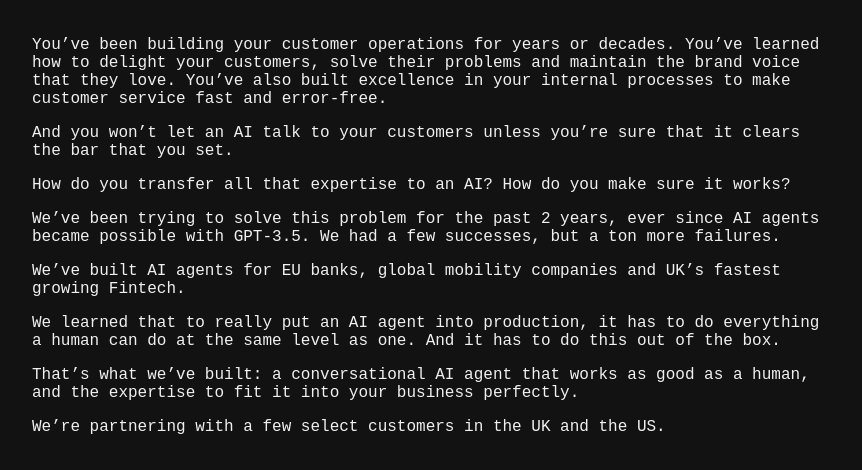
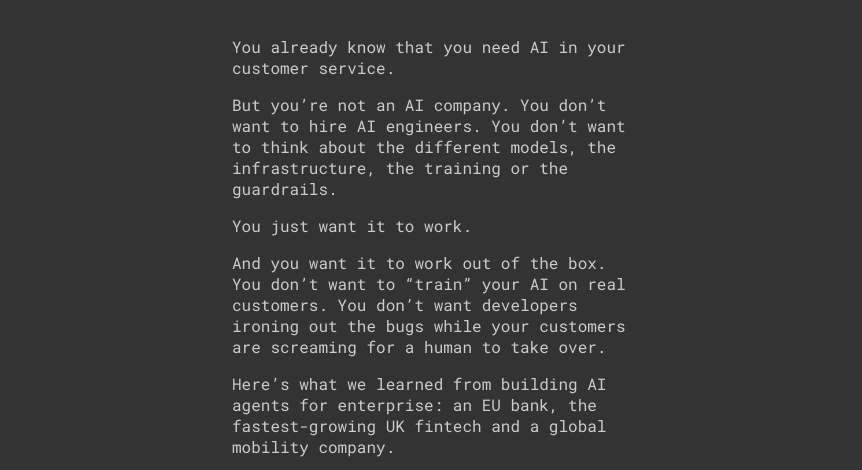
Before and after one commit to recombine-ai/getbuilt-ai.github.io, a plain HTML site: page index.html in a window 1280 px wide. Shown: the top 470 px of the page, without its empty margins (208-1070 px from the left). Drawn offline with Linux system fonts and the light colour scheme.

Commit message:
Update index.html

```diff
--- a/index.html
+++ b/index.html
@@ -3,16 +3,18 @@
 <head>
     <meta charset="UTF-8">
     <title>Recombine</title>
+    <!-- Link to Roboto Mono font from Google Fonts -->
+    <link href="https://fonts.googleapis.com/css2?family=Roboto+Mono&display=swap" rel="stylesheet">
     <style>
         body {
-            background-color: #121212; /* Dark background */
-            color: #f0f0f0; /* Off-white text */
-            font-family: 'Courier New', Courier, monospace; /* Monospace font */
+            background-color: #333333; /* Dark charcoal background */
+            color: #CCCCCC; /* CCC text color */
+            font-family: 'Roboto Mono', monospace; /* Roboto Mono font */
             margin: 0;
             padding: 0;
         }
         .container {
-            max-width: 800px; /* Limit width on desktop */
+            max-width: 400px; /* Limit width on desktop */
             margin: 0 auto;
             padding: 20px;
         }
@@ -31,11 +33,11 @@
             flex-shrink: 0;
         }
         .footer a {
-            color: #f0f0f0;
+            color: #CCCCCC;
             text-decoration: none;
         }
         .footer a:hover {
-            color: #ffffff;
+            color: #FFFFFF;
         }
         @media (max-width: 600px) {
             .container {
@@ -46,21 +48,21 @@
 </head>
 <body>
     <div class="container">
-        <p>You’ve been building your customer operations for years or decades. You’ve learned how to delight your customers, solve their problems and maintain the brand voice that they love. You’ve also built excellence in your internal processes to make customer service fast and error-free.</p>
+        <p>You already know that you need AI in your customer service.</p>
 
-        <p>And you won’t let an AI talk to your customers unless you’re sure that it clears the bar that you set.</p>
+        <p>But you’re not an AI company. You don’t want to hire AI engineers. You don’t want to think about the different models, the infrastructure, the training or the guardrails.</p>
 
-        <p>How do you transfer all that expertise to an AI? How do you make sure it works?</p>
+        <p>You just want it to work.</p>
 
-        <p>We’ve been trying to solve this problem for the past 2 years, ever since AI agents became possible with GPT-3.5. We had a few successes, but a ton more failures.</p>
+        <p>And you want it to work out of the box. You don’t want to “train” your AI on real customers. You don’t want developers ironing out the bugs while your customers are screaming for a human to take over.</p>
 
-        <p>We’ve built AI agents for EU banks, global mobility companies and UK’s fastest growing Fintech.</p>
+        <p>Here’s what we learned from building AI agents for enterprise: an EU bank, the fastest-growing UK fintech and a global mobility company.</p>
 
-        <p>We learned that to really put an AI agent into production, it has to do everything a human can do at the same level as one. And it has to do this out of the box.</p>
+        <p><strong>Great customer service teams want AI that works as well as humans, or they don’t want AI at all.</strong></p>
 
-        <p>That’s what we’ve built: a conversational AI agent that works as good as a human, and the expertise to fit it into your business perfectly.</p>
+        <p>This is why we’ve built an AI customer service agent that works as well as a human out of the box. And we provide a bespoke integration and training service on top, powered by the world's top 1% AI experts.</p>
 
-        <p>We’re partnering with a few select customers in the UK and the US.</p>
+        <p>We’ve rolled out our product to a few select customers. We’re accepting new customers only via references at this time. <a href="#">Join the waitlist</a> &mdash; we’ll be rolling out a public version soon.</p>
 
         <div class="footer">
             <div class="logo">Recombine</div>
```
